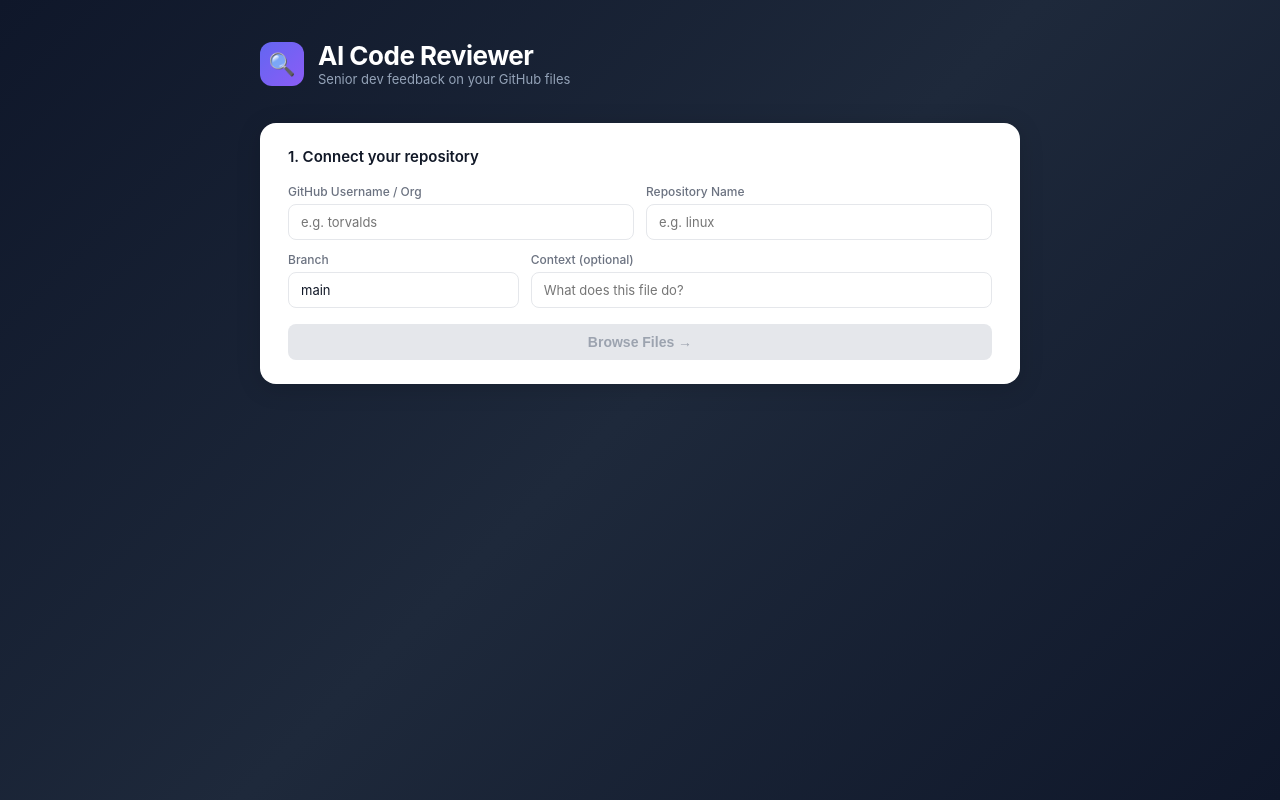
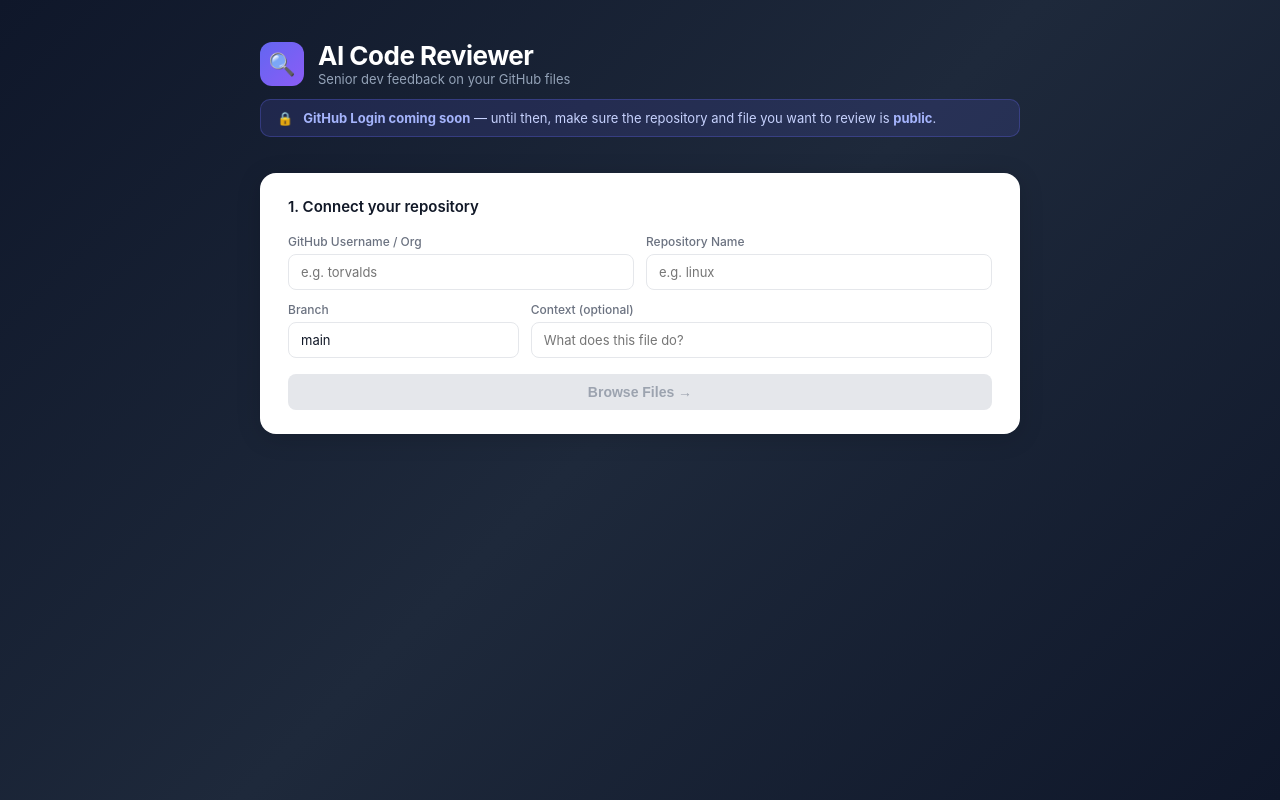
Before and after one commit to Metal-Code/Github-Connector, a React (Vite) app in the folder frontend/: page / in a window 1280 px wide. Built offline with nearby package versions, Linux system fonts and the light colour scheme.

Commit message:
feature soon banner

```diff
--- a/frontend/src/App.jsx
+++ b/frontend/src/App.jsx
@@ -248,6 +248,7 @@
             background: "linear-gradient(135deg, #6366F1, #8B5CF6)",
             display: "flex", alignItems: "center", justifyContent: "center", fontSize: 22
           }}>🔍</div>
+
           <div>
             <h1 style={{ margin: 0, fontSize: 26, fontWeight: 700, color: "white", letterSpacing: "-0.5px" }}>
               AI Code Reviewer
@@ -257,6 +258,27 @@
             </p>
           </div>
         </div>
+
+        {/* Add this right after the closing div of the header flex row */}
+        <div style={{
+          marginTop: 12,
+          background: "rgba(99, 102, 241, 0.15)",
+          border: "1px solid rgba(99, 102, 241, 0.3)",
+          borderRadius: 10,
+          padding: "10px 16px",
+          display: "flex",
+          alignItems: "center",
+          gap: 10,
+          fontSize: 13,
+          color: "#C7D2FE"
+        }}>
+          <span>🔒</span>
+          <span>
+            <strong style={{ color: "#A5B4FC" }}>GitHub Login coming soon</strong>
+            {" "}— until then, make sure the repository and file you want to review is <strong style={{ color: "#A5B4FC" }}>public</strong>.
+          </span>
+        </div>
+
       </div>
 
       <div style={{ maxWidth: 760, margin: "0 auto", display: "flex", flexDirection: "column", gap: 20 }}>
```
